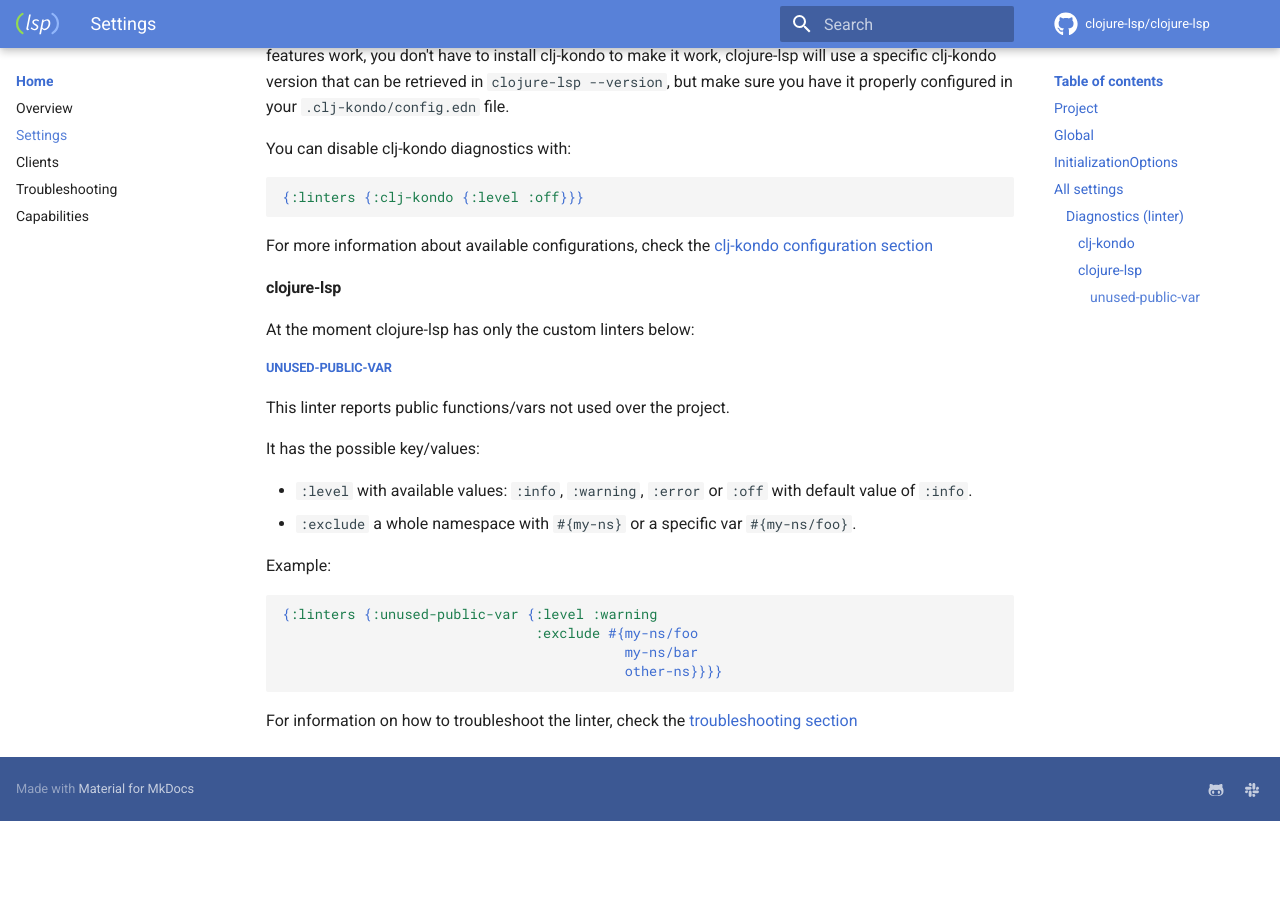
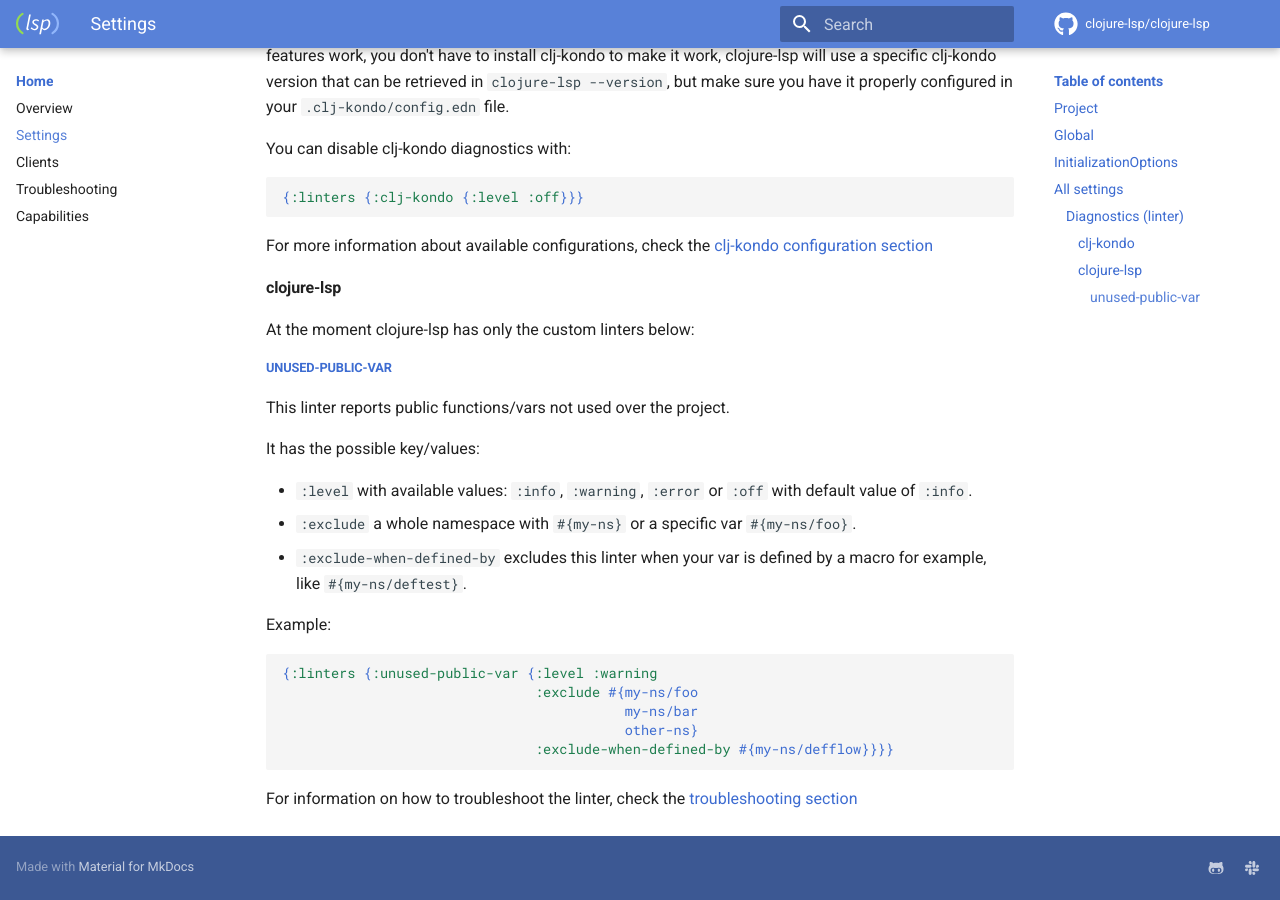
Before and after one commit to clojure-lsp/clojure-lsp, an MkDocs documentation site: the page built from docs/settings.md, in a window 1280 px wide and 900 px high, scrolled down 2466 px. Built offline with MkDocs 1.6.1 and Material for MkDocs 9.7.7, drawn with Linux system fonts in a browser that asks for light colours; comment, search, counter and statistics services are not loaded; before the commit the page ends 3287 px from its top, so only the background shows below that.

Commit message:
Add  option to  linter

````diff
--- a/docs/settings.md
+++ b/docs/settings.md
@@ -81,6 +81,7 @@ It has the possible key/values:
 
 - `:level` with available values: `:info`, `:warning`, `:error` or `:off` with default value of `:info`.
 - `:exclude` a whole namespace with `#{my-ns}` or a specific var `#{my-ns/foo}`.
+- `:exclude-when-defined-by` excludes this linter when your var is defined by a macro for example, like `#{my-ns/deftest}`.
 
 Example:
 
@@ -88,7 +89,8 @@ Example:
 {:linters {:unused-public-var {:level :warning
                                :exclude #{my-ns/foo
                                           my-ns/bar
-                                          other-ns}}}}
+                                          other-ns}
+                               :exclude-when-defined-by #{my-ns/defflow}}}}
 ```
 
 For information on how to troubleshoot the linter, check the [troubleshooting section](https://clojure-lsp.github.io/clojure-lsp/troubleshooting/)
````
Also changed, not shown: CHANGELOG.md (+1 -0 lines), 1 other file.
